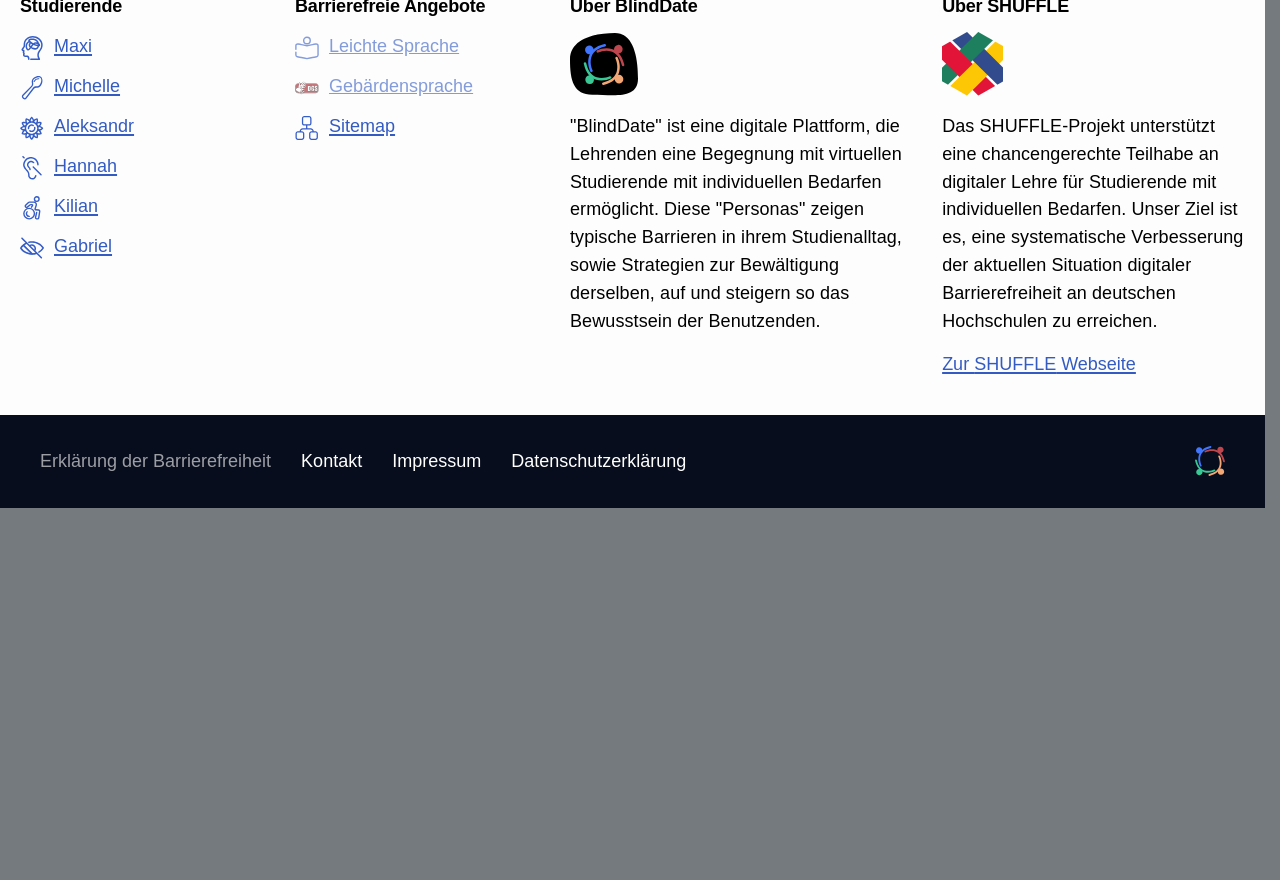
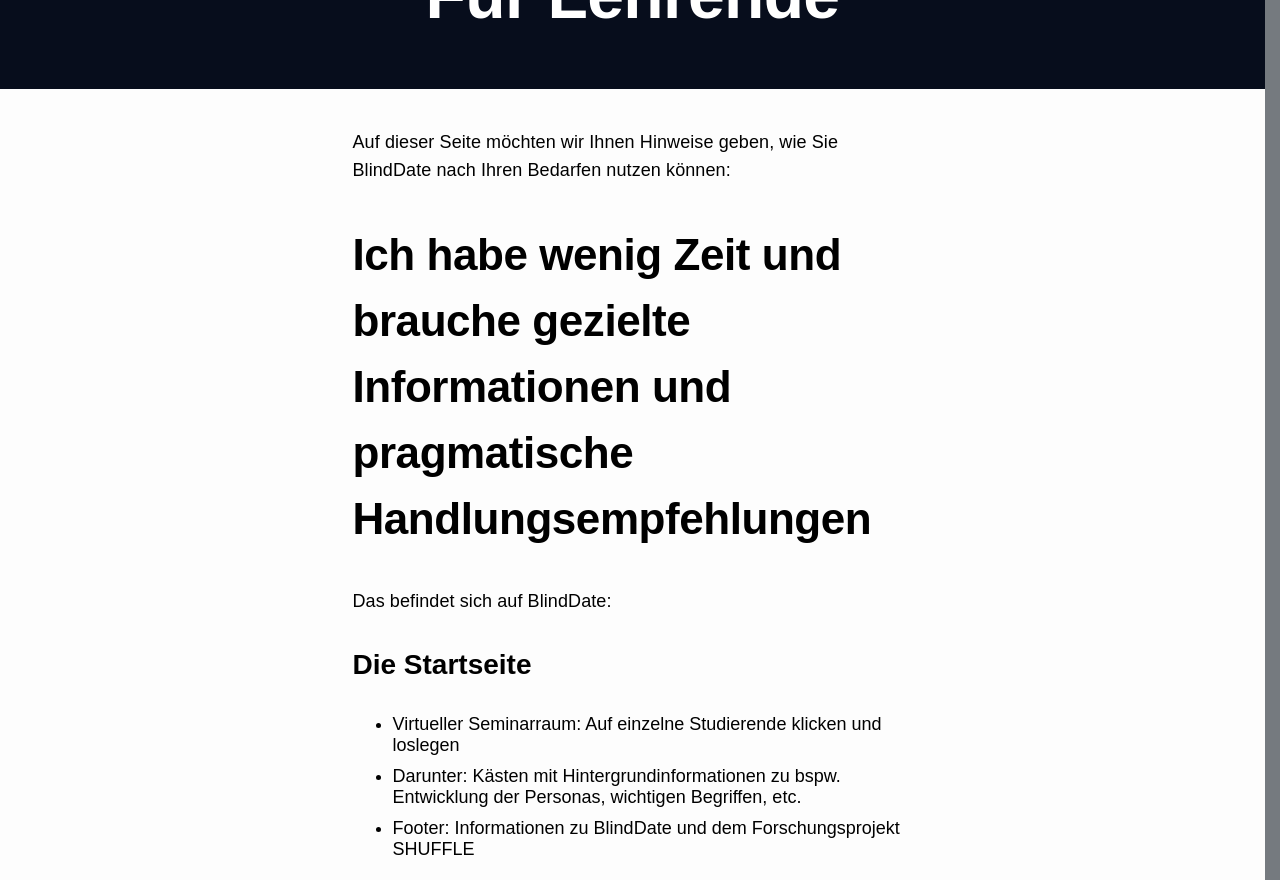
Before and after one commit to shuffle-project/blinddate, a SvelteKit app: page /lehrende in a window 1280 px wide. Shown: the part 220-1100 px from the top of the page. Before the commit the page ends 800 px from the top, so only its background shows below. Built offline with nearby package versions, Linux system fonts and the light colour scheme; a small style sheet from the web is missing.

Commit message:
add lecturer subpage content

```diff
--- a/src/lib/components/startpage/InfoGrid.svelte
+++ b/src/lib/components/startpage/InfoGrid.svelte
@@ -125,7 +125,6 @@
 
 			.decorative-image {
 				grid-area: four;
-				background-color: var(--color-white);
 
 				display: flex;
 				align-items: center;
--- a/src/routes/(additionalSubpages)/große-ganze/+page.svelte
+++ b/src/routes/(additionalSubpages)/große-ganze/+page.svelte
@@ -236,7 +236,7 @@
 <style lang="scss">
 	.wrapper {
 		padding-inline: var(--outer-spacing);
-		margin: 2.5rem 0;
+		margin-top: 2.5rem;
 
 		p {
 			max-width: 35rem;
--- a/src/routes/(additionalSubpages)/lehrende/+page.svelte
+++ b/src/routes/(additionalSubpages)/lehrende/+page.svelte
@@ -0,0 +1,118 @@
+<script>
+	import SubpageTitle from '../../../lib/components/SubpageTitle.svelte';
+</script>
+
+<svelte:head>
+	<title>Für Lehrende - BlindDate</title>
+</svelte:head>
+
+<SubpageTitle>Für Lehrende</SubpageTitle>
+
+<div class="wrapper">
+	<p>
+		Auf dieser Seite möchten wir Ihnen Hinweise geben, wie Sie BlindDate nach Ihren Bedarfen nutzen
+		können:
+	</p>
+
+	<h2>
+		Ich habe wenig Zeit und brauche gezielte Informationen und pragmatische Handlungsempfehlungen
+	</h2>
+
+	<p>Das befindet sich auf BlindDate:</p>
+
+	<h3>Die Startseite</h3>
+
+	<ul>
+		<li>Virtueller Seminarraum: Auf einzelne Studierende klicken und loslegen</li>
+		<li>
+			Darunter: Kästen mit Hintergrundinformationen zu bspw. Entwicklung der Personas, wichtigen
+			Begriffen, etc.
+		</li>
+		<li>Footer: Informationen zu BlindDate und dem Forschungsprojekt SHUFFLE</li>
+	</ul>
+
+	<h3>Die Persona-Seiten:</h3>
+	<ul>
+		<li>Schlagwörter /„tags“ am Anfang der Seite geben Hinweise auf angesprochene Themen</li>
+		<li>Persona-Karte: Inhaltsverzeichnis (drei Striche)</li>
+		<li>
+			Blauer Button: „Selbstcheck Barrierefreiheit“ = Checkliste mit Handlungsempfehlungen am Ende
+			Seite
+		</li>
+		<li>
+			Definitionen: Auf Persona-Karte und in den allgemeinen Textpassagen und den Sprechblasen in
+			blau hinterlegten Worten.
+		</li>
+	</ul>
+
+	<p>
+		Sie haben gerade keine Zeit, alle Personas kennenzulernen und wollen direkt loslegen? Klicken
+		Sie auf den Kasten „das große Ganze“ auf der Startseite und sehen Sie, welche Maßnahmen für
+		viele Studierende gleichzeitig hilfreich sind!
+	</p>
+
+	<h2>
+		Ich möchte in die Perspektive der Studierenden eintauchen und ihre Sicht auf den Studienalltag
+		verstehen, um meine Lehre dementsprechend gestalten zu können
+	</h2>
+
+	<p>
+		Um die Perspektive der virtuellen Studierenden besser verstehen zu können, haben Sie
+		verschiedene Möglichkeiten. Auf jeder Persona-Unterseite (durch Anklicken der virtuellen
+		Studierenden auf der Hauptseite) befinden sich Sprechblasen, die Sie sich auch vorlesen lassen
+		können. Die Aussagen der Personas beruhen auf realen Erfahrungen von Studierenden mit
+		verschiedenen Beeinträchtigungen. Zusätzlich finden Sie mehrere (interaktive) Elemente, welche
+		die Erfahrungen der virtuellen Studierenden auf verschiedene (mediale) Arten darstellen. Ob
+		Videos von realen Studierenden, „Eine Woche im Leben von…“ oder Simulationen – diese Elemente
+		sollen Sie beim eintauchen in die Perspektiven unterstützen.
+	</p>
+
+	<h2>Ich brauche generelle Informationen zum Thema Barrierefreiheit</h2>
+
+	<p>
+		Wir haben neben der Erstellung der Personas grundlegende und weiterführende Informationen zum
+		Thema Barrierefreiheit im Studium zusammengeführt. Falls Sie sich über rechtliche
+		Rahmenbedingungen oder aktuelle Zahlen und Bedarfe von Studierenden mit Beeinträchtigungen
+		informieren möchten, finden Sie diese unter „wichtige Begriffe“. Sollten Sie Fragen zur
+		Umsetzung, Gestaltung oder Texten auf BlindDate haben, finden Sie vielleicht unter „Häufige
+		Fragen“ Antworten.
+	</p>
+
+	<h2>Ich möchte mich weiterführend mit dem Thema Barrierefreiheit beschäftigen.</h2>
+
+	<p>
+		Auf jeder Persona-Unterseite finden Sie unterhalb der Checklisten, also am Ende der Seiten,
+		Links zu weiterführenden Informationen von (Selbsthilfe-)Vereinen, Verbänden und auch weitere
+		Erfahrungsberichte von Studierenden. Außerdem verlinken wir weitere Ergebnisse (beispielsweise
+		erarbeitete Tools, wie Checklisten, Lernräume etc.) aus Forschungsprojekten, die Sie bei der
+		Umsetzung einer barrierefreien Lehre unterstützen können.
+	</p>
+
+	<p>
+		Das SHUFFLE Forschungsprojekt hinter BlindDate hat noch weitere Projekte zum Thema
+		Barrierefreiheit und der Unterstützung von Lehrenden. Hier kommen sie <a
+			class="focus-indicator"
+			href="https://shuffle-projekt.de/">zur SHUFFLE Seite</a
+		>.
+	</p>
+
+	<h2>
+		Ich habe das Gefühl, ich bin mit der Auseinandersetzung mit der Thematik Barrierefreiheit in der
+		Lehre allein. Geht es anderen Lehrpersonen denn auch so?
+	</h2>
+
+	<p>Inhalt folgt. Schauen Sie gerne ein anderes Mal nochmal vorbei.</p>
+</div>
+
+<style lang="scss">
+	.wrapper {
+		max-width: 35rem;
+		padding-inline: var(--outer-spacing);
+		margin-inline: auto;
+		margin-top: 2.5rem;
+
+		li {
+			margin: 0.625rem 0rem;
+		}
+	}
+</style>
```
